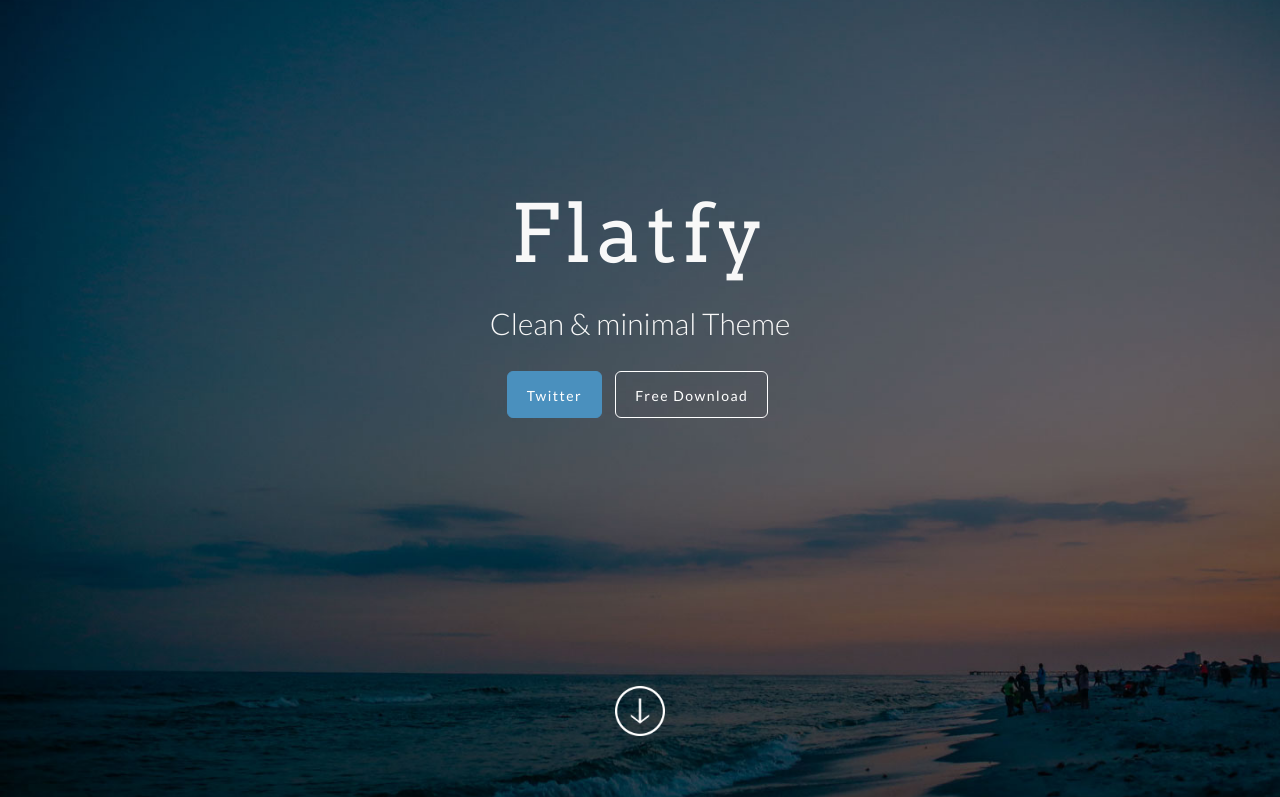
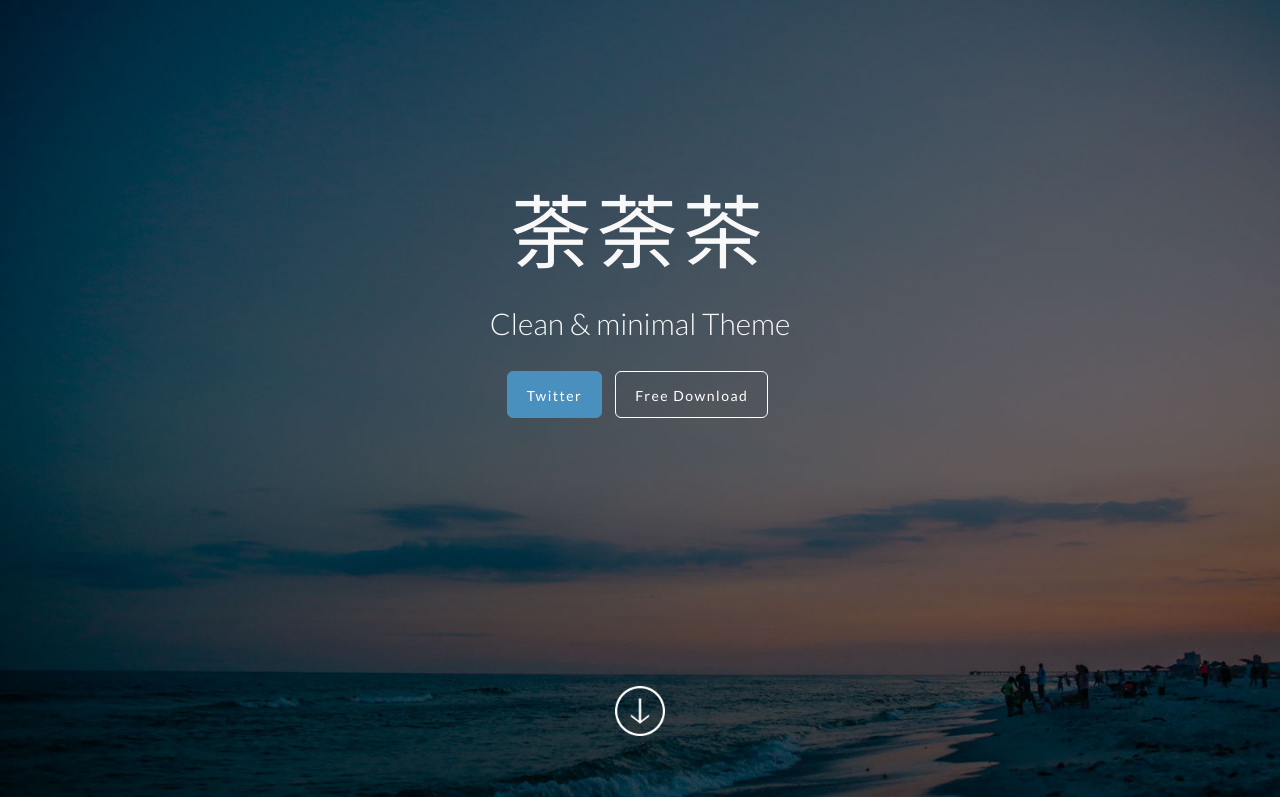
Before and after one commit to Hsuan02/01, a plain HTML site: page index.html in a window 1280 px wide. Shown: the top 797 px of the page. Drawn offline with Linux system fonts and the light colour scheme.

Commit message:
Update index.html

```diff
--- a/index.html
+++ b/index.html
@@ -4,14 +4,15 @@
 <!--[if IE 7]>    <html class="no-js ie7 oldie" lang="en"> <![endif]-->
 <!--[if IE 8]>    <html class="no-js ie8 oldie" lang="en"> <![endif]-->
 <!--[if IE 9]>    <html class="no-js ie9" lang="en"> <![endif]-->
-<!--[if gt IE 9]><!--> <html> <!--<![endif]-->
+<!--[if gt IE 9]><!-->
+<html lang="zh-Hant-TW"><!--<![endif]-->
 <head>
     <meta charset="utf-8">
     <meta name="viewport" content="width=device-width, user-scalable=no, initial-scale=1.0, minimum-scale=1.0, maximum-scale=1.0">
     <meta name="description" content="Flatfy Free Flat and Responsive HTML5 Template ">
     <meta name="author" content="">
 
-    <title>Flatfy – Free Flat and Responsive HTML5 Template</title>
+    <title>荼荼茶</title>
 
     <!-- Bootstrap core CSS -->
     <link href="css/bootstrap.min.css" rel="stylesheet">
@@ -58,7 +59,7 @@
 	<!-- FullScreen -->
     <div class="intro-header">
 		<div class="col-xs-12 text-center abcen1">
-			<h1 class="h1_home wow fadeIn" data-wow-delay="0.4s">Flatfy</h1>
+			<h1 class="h1_home wow fadeIn" data-wow-delay="0.4s">荼荼茶</h1>
 			<h3 class="h3_home wow fadeIn" data-wow-delay="0.6s">Clean & minimal Theme</h3>
 			<ul class="list-inline intro-social-buttons">
 				<li><a href="https://twitter.com/galantiandrea" class="btn  btn-lg mybutton_cyano wow fadeIn" data-wow-delay="0.8s"><span class="network-name">Twitter</span></a>
```
